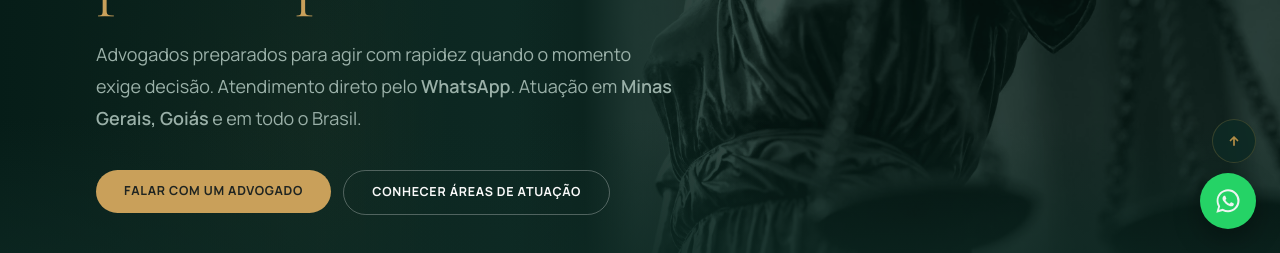
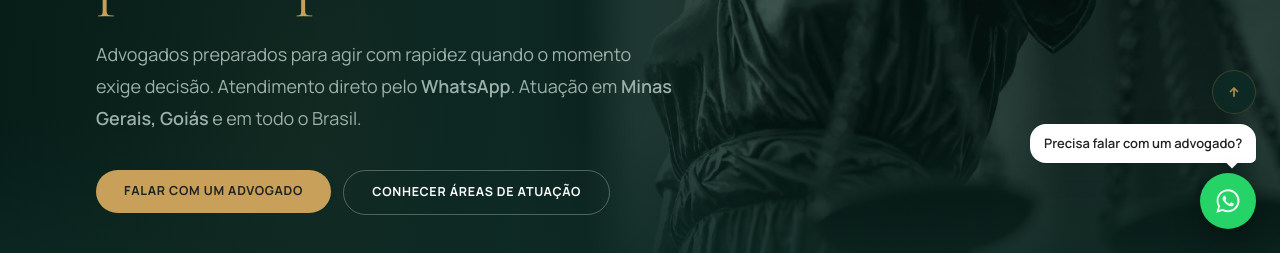
Before and after one commit to jordana-medeiros/pm-advogados, a Next.js app: page / in a window 1280 px wide. Shown: the part 547-800 px from the top of the page. Built offline with nearby package versions, Linux system fonts and the light colour scheme; no server answers.

Commit message:
Adiciona balão de mensagens e pulso no botão do WhatsApp.
Mensagens rotativas acima do FAB, seta do balão ajustada e animação de pulso elegante no botão verde.

Co-authored-by: Cursor <cursoragent@cursor.com>

```diff
--- a/src/app/globals.css
+++ b/src/app/globals.css
@@ -197,6 +197,17 @@ a {
   to {
     opacity: 1;
     transform: translateX(0);
+  }
+}
+
+@keyframes fab-prompt-in {
+  from {
+    opacity: 0;
+    transform: translateY(8px) scale(0.96);
+  }
+  to {
+    opacity: 1;
+    transform: translateY(0) scale(1);
   }
 }
 
@@ -798,6 +809,87 @@ details.faq-item[open] .faq-body {
   bottom: max(1.5rem, env(safe-area-inset-bottom));
 }
 
+.fab-whatsapp-column {
+  display: flex;
+  flex-direction: column;
+  align-items: flex-end;
+  gap: 0.625rem;
+}
+
+.fab-whatsapp-prompt {
+  position: relative;
+  display: block;
+  max-width: min(16rem, calc(100vw - 5.5rem));
+  padding: 0.625rem 0.875rem;
+  border-radius: 1rem 1rem 0.35rem 1rem;
+  background: #ffffff;
+  color: var(--ink);
+  font-size: 0.8125rem;
+  font-weight: 600;
+  line-height: 1.45;
+  text-align: right;
+  box-shadow:
+    0 10px 28px rgba(14, 42, 36, 0.14),
+    0 0 0 1px rgba(14, 42, 36, 0.06);
+  animation: fab-prompt-in 500ms cubic-bezier(0.4, 0, 0.2, 1) both;
+  animation-delay: 1.2s;
+  transition:
+    transform 200ms ease,
+    box-shadow 200ms ease;
+}
+
+.fab-whatsapp-prompt:hover {
+  transform: translateY(-1px);
+  box-shadow:
+    0 14px 32px rgba(14, 42, 36, 0.16),
+    0 0 0 1px rgba(176, 138, 69, 0.18);
+}
+
+.fab-whatsapp-prompt-text {
+  display: block;
+}
+
+.fab-whatsapp-prompt-tail {
+  position: absolute;
+  right: 1.15rem;
+  bottom: -0.22rem;
+  width: 0.75rem;
+  height: 0.75rem;
+  background: #ffffff;
+  transform: rotate(45deg);
+  box-shadow: 2px 2px 3px rgba(14, 42, 36, 0.06);
+  pointer-events: none;
+}
+
+.fab-whatsapp {
+  position: relative;
+  z-index: 1;
+  animation: fab-whatsapp-pulse 2.8s ease-in-out infinite;
+}
+
+@keyframes fab-whatsapp-pulse {
+  0%,
+  100% {
+    box-shadow:
+      0 10px 28px rgba(0, 0, 0, 0.32),
+      0 0 0 0 rgba(37, 211, 102, 0.42);
+  }
+
+  50% {
+    box-shadow:
+      0 10px 28px rgba(0, 0, 0, 0.32),
+      0 0 0 12px rgba(37, 211, 102, 0);
+  }
+}
+
+.fab-whatsapp:hover {
+  transform: scale(1.04);
+  box-shadow:
+    0 14px 36px rgba(37, 211, 102, 0.38),
+    0 0 0 0 rgba(37, 211, 102, 0);
+  animation: none;
+}
+
 .scroll-top-fab {
   position: absolute;
   right: 0;
@@ -809,6 +901,11 @@ details.faq-item[open] .faq-body {
   outline-offset: 3px;
 }
 
+.fab-whatsapp-prompt:focus-visible {
+  outline: 2px solid var(--brand);
+  outline-offset: 3px;
+}
+
 .scroll-top-fab:focus-visible {
   outline: 2px solid var(--brand);
   outline-offset: 3px;
@@ -816,10 +913,20 @@ details.faq-item[open] .faq-body {
 
 @media (prefers-reduced-motion: reduce) {
   .fab-whatsapp {
+    animation: none;
     transition: none;
   }
 
   .fab-whatsapp:hover {
+    transform: none;
+  }
+
+  .fab-whatsapp-prompt {
+    animation: none;
+    transition: none;
+  }
+
+  .fab-whatsapp-prompt:hover {
     transform: none;
   }
 
--- a/src/components/ui/floating-actions.tsx
+++ b/src/components/ui/floating-actions.tsx
@@ -1,11 +1,15 @@
 import { FloatingWhatsApp } from "@/components/ui/floating-whatsapp";
+import { FloatingWhatsAppPrompt } from "@/components/ui/floating-whatsapp-prompt";
 import { ScrollToTopButton } from "@/components/ui/scroll-to-top-button";
 
 export function FloatingActions() {
   return (
     <div className="floating-actions">
-      <FloatingWhatsApp />
       <ScrollToTopButton />
+      <div className="fab-whatsapp-column">
+        <FloatingWhatsAppPrompt />
+        <FloatingWhatsApp />
+      </div>
     </div>
   );
 }
--- /dev/null
+++ b/src/components/ui/floating-whatsapp-prompt.tsx
@@ -0,0 +1,49 @@
+"use client";
+
+import { useEffect, useState } from "react";
+
+import {
+  contactHref,
+  externalLinkRel,
+  whatsappPromptMessages,
+} from "@/lib/site-data";
+
+export function FloatingWhatsAppPrompt() {
+  const [index, setIndex] = useState(0);
+  const [visible, setVisible] = useState(true);
+
+  useEffect(() => {
+    if (whatsappPromptMessages.length <= 1) return;
+
+    const interval = window.setInterval(() => {
+      setVisible(false);
+      window.setTimeout(() => {
+        setIndex((current) => (current + 1) % whatsappPromptMessages.length);
+        setVisible(true);
+      }, 220);
+    }, 5000);
+
+    return () => window.clearInterval(interval);
+  }, []);
+
+  return (
+    <a
+      href={contactHref}
+      target="_blank"
+      rel={externalLinkRel}
+      className="fab-whatsapp-prompt group"
+      aria-label={`${whatsappPromptMessages[index]} Falar pelo WhatsApp`}
+    >
+      <span
+        className={`fab-whatsapp-prompt-text transition-[opacity,transform] duration-300 ${
+          visible
+            ? "translate-y-0 opacity-100"
+            : "translate-y-1 opacity-0"
+        }`}
+      >
+        {whatsappPromptMessages[index]}
+      </span>
+      <span className="fab-whatsapp-prompt-tail" aria-hidden="true" />
+    </a>
+  );
+}
--- a/src/components/ui/floating-whatsapp.tsx
+++ b/src/components/ui/floating-whatsapp.tsx
@@ -8,7 +8,7 @@ export function FloatingWhatsApp() {
       rel={externalLinkRel}
       aria-label="Falar pelo WhatsApp"
       id="floating-whatsapp"
-      className="fab-whatsapp flex h-14 w-14 items-center justify-center rounded-full bg-[#25D366] text-white shadow-[0_10px_28px_rgba(0,0,0,0.32)] transition-[transform,box-shadow] duration-200 hover:scale-[1.04] hover:shadow-[0_14px_36px_rgba(37,211,102,0.38)]"
+      className="fab-whatsapp flex h-14 w-14 items-center justify-center rounded-full bg-[#25D366] text-white transition-transform duration-200"
     >
       <svg
         aria-hidden="true"
--- a/src/lib/site-data.ts
+++ b/src/lib/site-data.ts
@@ -11,6 +11,12 @@ export const telSecondaryHref = "tel:+5534996652334";
 export const contactHref = `https://wa.me/5534999618485?text=${whatsappMessage}`;
 export const contactHrefSecondary = `https://wa.me/5534996652334?text=${whatsappMessage}`;
 export const externalLinkRel = "noopener noreferrer";
+
+export const whatsappPromptMessages = [
+  "Como posso te ajudar?",
+  "Precisa falar com um advogado?",
+  "Atendimento rápido pelo WhatsApp.",
+] as const;
 
 export function buildAreaContactHref(area: string) {
   const message = encodeURIComponent(
```
